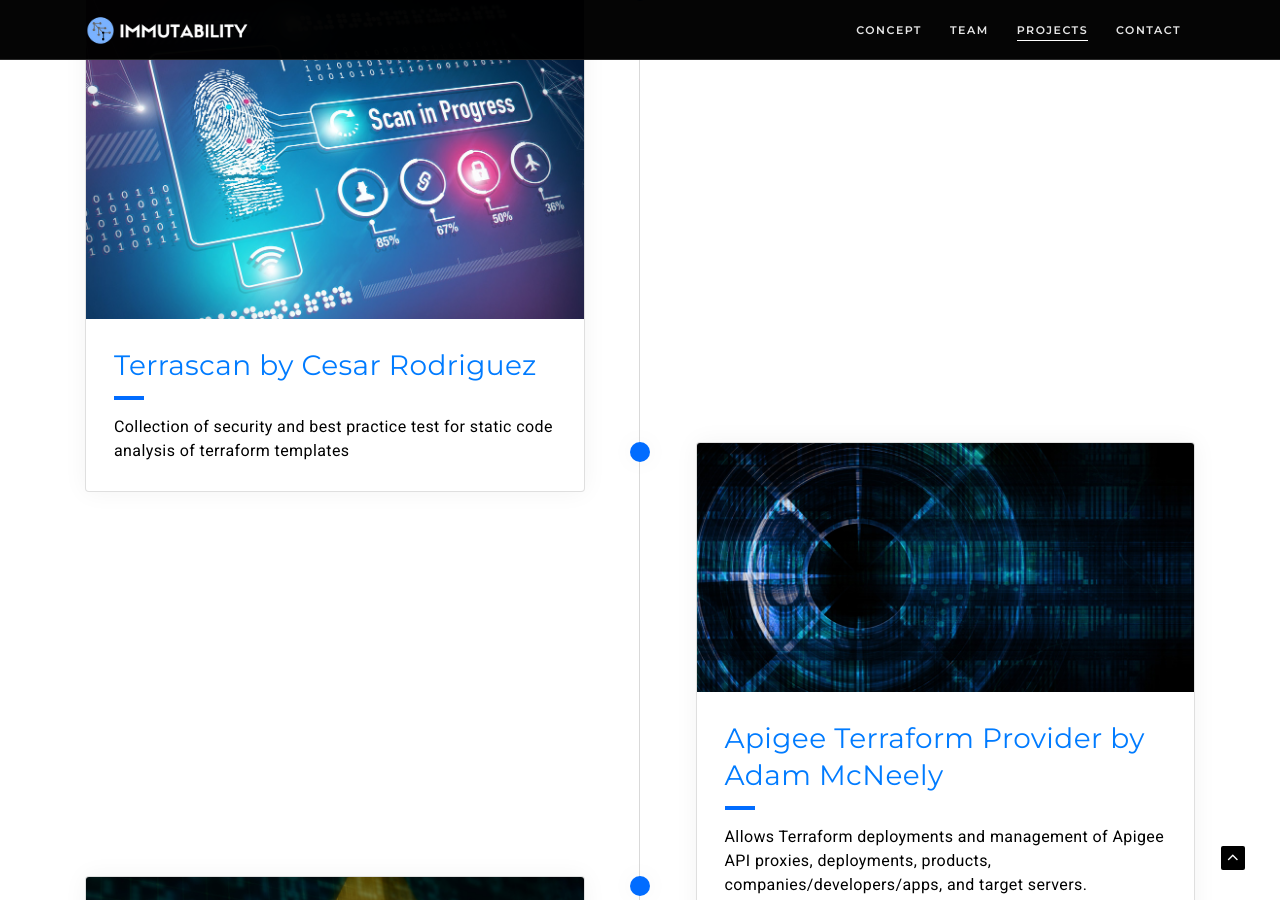
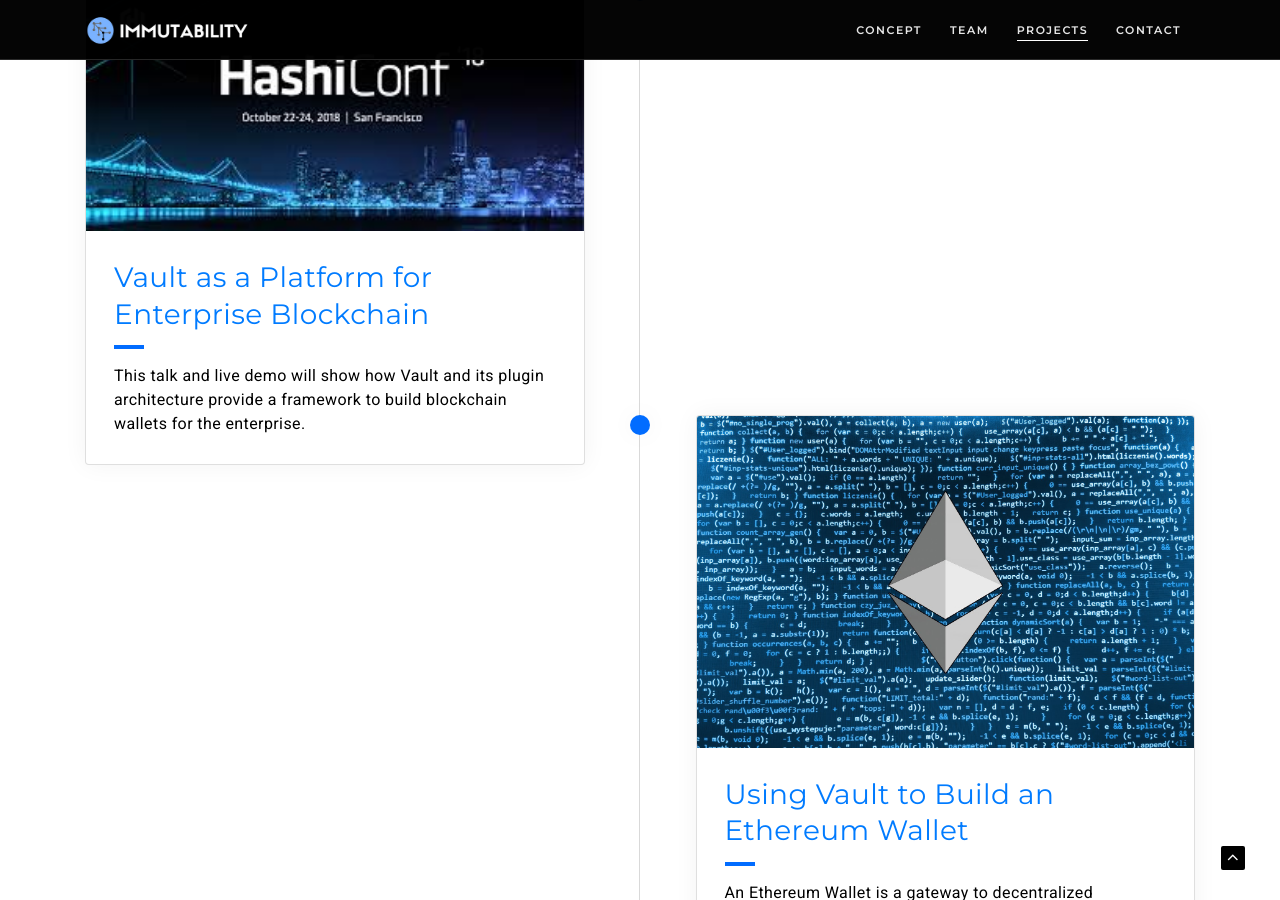
Before and after one commit to immutability-io/immutability-io.github.io, a Jekyll site: the page index.html, which Jekyll copies as it is, in a window 1280 px wide and 900 px high, scrolled down 5199 px. Built offline with Jekyll 4.4.1, drawn with Linux system fonts in a browser that asks for light colours; some of the changed text lies outside the part shown.

Commit message:
Added hashiconf video

```diff
--- a/index.html
+++ b/index.html
@@ -379,13 +379,50 @@
                         <div class="timeline clearfix py-2 py-lg-5">
                             <div class="timeline-item">
                                 <div class="card box-shadow">
+                                    <img src="assets/images/history-10.jpg" alt="" class="card-img-top img-fluid">
+
+                                    <div class="card-block">
+                                        <div class="p-2">
+                                            <a href="https://www.hashicorp.com/resources/vault-platform-enterprise-blockchain"><h4 class="card-title font-alt m-0 title-large">Vault as a Platform for Enterprise Blockchain</h4></a>
+                                            <span class="bg-base-color d-inline-block mt-2 sep-line-thick"></span>
+                                            <p class="card-text mt-2 text-large">This talk and live demo will show how Vault and its plugin architecture provide a framework to build blockchain wallets for the enterprise.</p>
+                                        </div>
+                                        <!-- //.p-2 -->
+                                    </div>
+                                    <!-- //.card-block -->
+                                </div>
+                                <!-- //.card -->
+                            </div>
+                            <!-- //.timeline-item -->
+
+                            <div class="timeline-item timeline-inverted">
+                                <div class="card box-shadow">
+                                    <img src="assets/images/history-9.jpg" alt="" class="card-img-top img-fluid">
+
+                                    <div class="card-block">
+                                        <div class="p-2">
+                                            <a href="https://www.hashicorp.com/blog/using-vault-to-build-an-ethereum-wallet"><h4  class="card-title font-alt m-0 title-large">Using Vault to Build an Ethereum Wallet</h4></a>
+
+                                            <span class="bg-base-color d-inline-block mt-2 sep-line-thick"></span>
+                                            <p class="card-text mt-2 text-large">An Ethereum Wallet is a gateway to decentralized applications on the Ethereum blockchain. It allows you to hold and secure ether and other crypto-assets built on Ethereum, as well as deploy and use smart contracts. This blog will look at how the two can work seamlessly together.</p>
+
+                                        </div>
+                                        <!-- //.p-2 -->
+                                    </div>
+                                    <!-- //.card-block -->
+                                </div>
+                                <!-- //.card -->
+                            </div>
+                            <!-- //.timeline-item -->
+                            <div class="timeline-item">
+                                <div class="card box-shadow">
                                     <img src="assets/images/history-1.jpg" alt="" class="card-img-top img-fluid">
 
                                     <div class="card-block">
                                         <div class="p-2">
-                                            <a href="https://github.com/cesar-rodriguez/terrascan"><h4  class="card-title font-alt m-0 title-large">Terrascan by Cesar Rodriguez</h4></a>
+                                            <a href="https://github.com/cesar-rodriguez/terrascan"><h4  class="card-title font-alt m-0 title-large">Terrascan</h4></a>
                                             <span class="bg-base-color d-inline-block mt-2 sep-line-thick"></span>
-                                            <p class="card-text mt-2 text-large">Collection of security and best practice test for static code analysis of terraform templates</p>
+                                            <p class="card-text mt-2 text-large">Cesar Rodriguez' collection of security and best practice test for static code analysis of terraform templates</p>
                                         </div>
                                         <!-- //.p-2 -->
                                     </div>
@@ -401,9 +438,9 @@
 
                                     <div class="card-block">
                                         <div class="p-2">
-                                            <a href="https://github.com/zambien/terraform-provider-apigee"><h4 class="card-title font-alt m-0 title-large">Apigee Terraform Provider by Adam McNeely</h4></a>
+                                            <a href="https://github.com/zambien/terraform-provider-apigee"><h4 class="card-title font-alt m-0 title-large">Apigee Terraform Provider</h4></a>
                                             <span class="bg-base-color d-inline-block mt-2 sep-line-thick"></span>
-                                            <p class="card-text mt-2 text-large">Allows Terraform deployments and management of Apigee API proxies, deployments, products, companies/developers/apps, and target servers.</p>
+                                            <p class="card-text mt-2 text-large">Adam McNeely's plugin allows Terraform deployments and management of Apigee API proxies, deployments, products, companies, developers, apps, and target servers.</p>
                                         </div>
                                         <!-- //.p-2 -->
                                     </div>
@@ -419,7 +456,7 @@
 
                                     <div class="card-block">
                                         <div class="p-2">
-                                            <a href="https://github.com/immutability-io/vault-ethereum"><h4 class="card-title font-alt m-0 title-large">Vault Ethereum Plugin by Jeff Ploughman</h4></a>
+                                            <a href="https://github.com/immutability-io/vault-ethereum"><h4 class="card-title font-alt m-0 title-large">Vault Ethereum Plugin</h4></a>
                                             <span class="bg-base-color d-inline-block mt-2 sep-line-thick"></span>
                                             <p class="card-text mt-2 text-large">A plugin that turns Vault into an Ethereum wallet.</p>
                                         </div>
@@ -437,7 +474,7 @@
 
                                     <div class="card-block">
                                         <div class="p-2">
-                                            <a href="https://github.com/immutability-io/vault-btc"><h4 class="card-title font-alt m-0 title-large">Vault Bitcoin Plugin by Jeff Ploughman</h4></a>
+                                            <a href="https://github.com/immutability-io/vault-btc"><h4 class="card-title font-alt m-0 title-large">Vault Bitcoin Plugin</h4></a>
                                             <span class="bg-base-color d-inline-block mt-2 sep-line-thick"></span>
                                             <p class="card-text mt-2 text-large">A plugin that turns Vault into a Bitcoin wallet.</p>
                                         </div>
@@ -455,7 +492,7 @@
 
                                     <div class="card-block">
                                         <div class="p-2">
-                                            <a href="https://github.com/immutability-io/trustee"><h4 class="card-title font-alt m-0 title-large">Vault Trustee Plugin by Jeff Ploughman</h4></a>
+                                            <a href="https://github.com/immutability-io/trustee"><h4 class="card-title font-alt m-0 title-large">Vault Trustee Plugin</h4></a>
                                             <span class="bg-base-color d-inline-block mt-2 sep-line-thick"></span>
                                             <p class="card-text mt-2 text-large">A Vault plugin that solves for trust in a decentralized way.</p>
                                         </div>
@@ -579,7 +616,7 @@
                             <figcaption class="ease h-100 left-0 position-absolute rounded top-0 w-100">
                                 <div class="d-table h-100 position-relative px-4 w-100">
                                     <div class="d-table-cell align-middle text-center">
-                                        <span class="d-block font-alt letter-spacing-2 title-medium text-uppercase text-white">Jeff Ploughman</span>
+                                        <span class="d-block font-alt letter-spacing-2 title-xs-small text-uppercase text-white">Jeff Ploughman</span>
                                         <span class="bg-base-color d-inline-block mt-2 sep-line-thick"></span>
                                         <span class="d-block font-alt letter-spacing-2 mt-3 text-medium text-uppercase text-white">Founder</span>
                                         <span class="d-block font-alt letter-spacing-2 mt-3 text-medium text-uppercase text-white">
@@ -640,7 +677,7 @@
                             <figcaption class="ease h-100 left-0 position-absolute rounded top-0 w-100">
                                 <div class="d-table h-100 position-relative px-4 w-100">
                                     <div class="d-table-cell align-middle text-center">
-                                        <span class="d-block font-alt letter-spacing-2 title-medium text-uppercase text-white">Chad Kellerman</span>
+                                        <span class="d-block font-alt letter-spacing-2 title-xs-small text-uppercase text-white">Chad Kellerman</span>
                                         <span class="bg-base-color d-inline-block mt-2 sep-line-thick"></span>
                                         <span class="d-block font-alt letter-spacing-2 mt-3 text-medium text-uppercase text-white">Contributor</span>
                                         <span class="d-block font-alt letter-spacing-2 mt-3 text-medium text-uppercase text-white">
@@ -698,7 +735,7 @@
                                 <figcaption class="ease h-100 left-0 position-absolute rounded top-0 w-100">
                                     <div class="d-table h-100 position-relative px-4 w-100">
                                         <div class="d-table-cell align-middle text-center">
-                                            <span class="d-block font-alt letter-spacing-2 title-medium text-uppercase text-white">Cesar Rodriguez</span>
+                                            <span class="d-block font-alt letter-spacing-2 title-xs-small text-uppercase text-white">Cesar Rodriguez</span>
                                             <span class="bg-base-color d-inline-block mt-2 sep-line-thick"></span>
                                             <span class="d-block font-alt letter-spacing-2 mt-3 text-medium text-uppercase text-white">Contributor</span>
                                             <span class="d-block font-alt letter-spacing-2 mt-3 text-medium text-uppercase text-white">
```
Also changed, not shown: assets/images/history-10.jpg (added), assets/images/history-9.jpg (added).
